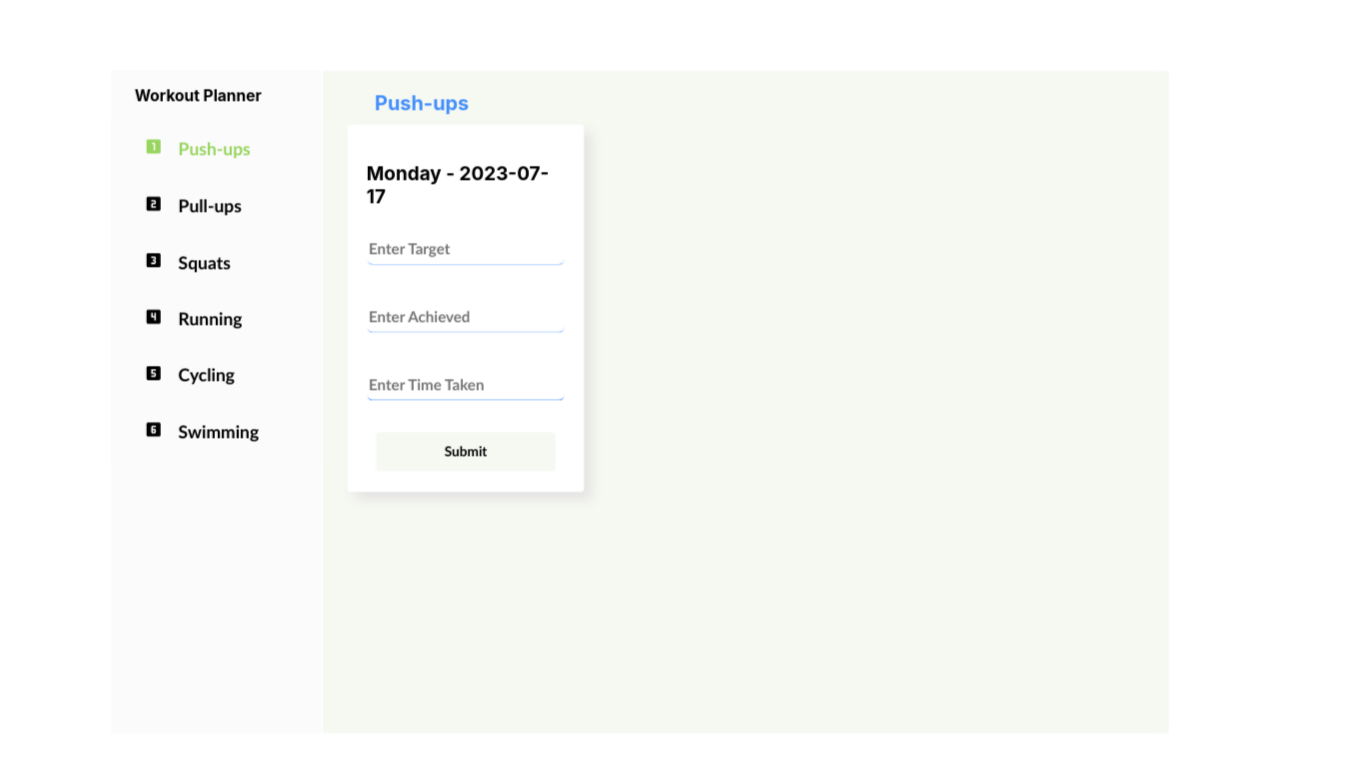
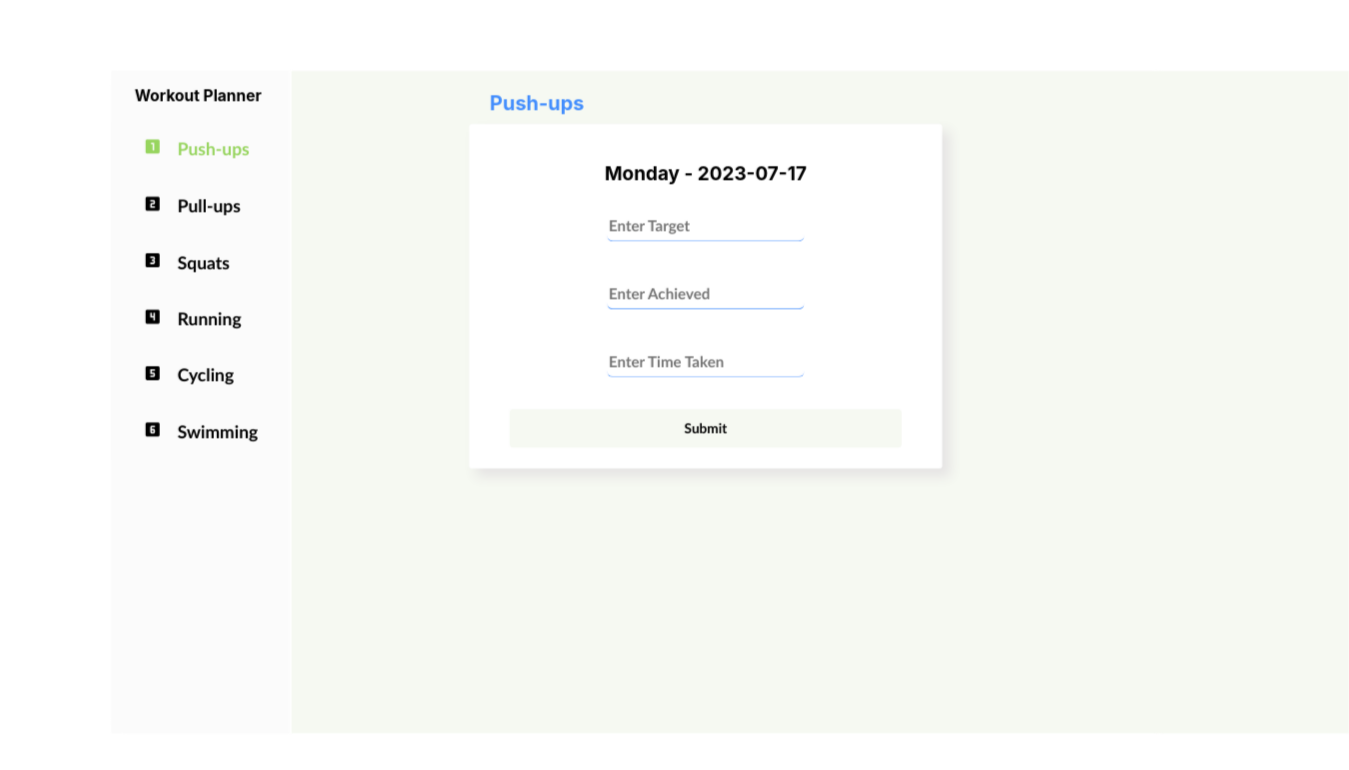
Before and after one commit to sweetLawrence/fitness-tracker, a React (Create React App) app: page /infofeed in a window 1280 px wide. Shown: the top 770 px of the page, 1349 px wide, since content can reach past the window. Built offline with nearby package versions, Linux system fonts and the light colour scheme.

Commit message:
5th commit

```diff
--- a/src/App.css
+++ b/src/App.css
@@ -240,6 +240,7 @@ body {
 }
 .infofeed-dash {
   padding-left: 0.9em;
+  padding: 0 50% 0 15%;
 }
 .infofeed-dash .header {
   color: #438efe;
@@ -249,7 +250,7 @@ body {
 /* SetTargetBox */
 .target-box {
   background-color: #ffffff;
-  width: 300px;
+  width: 600px;
   box-shadow: 10px 10px 15px #e6e4e4;
   border-radius: 4px;
   margin-left: 0.5em;
```
